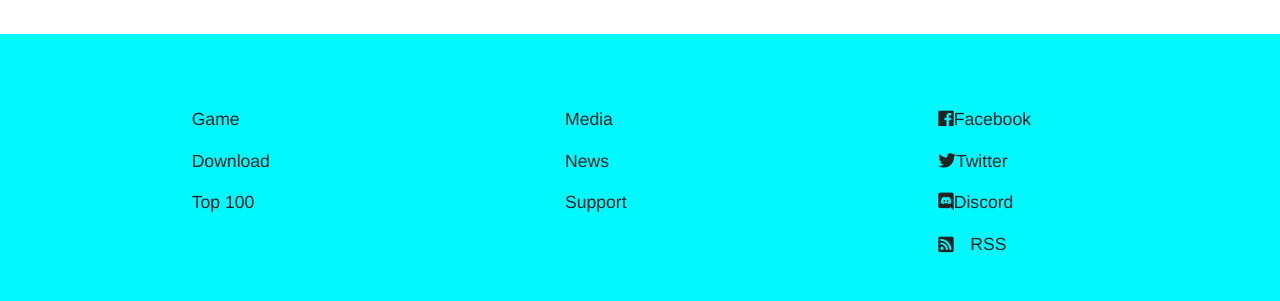
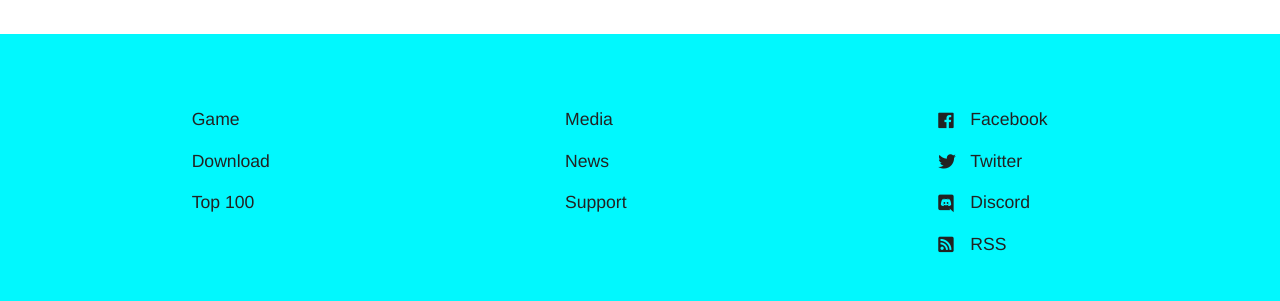
Before and after one commit to sk33lz/spacejawns, a Jekyll site: the page built from docs/index.html, in a window 1280 px wide. Shown: the part 2541-2842 px from the top of the page. Built offline with Jekyll 4.4.1, drawn with Linux system fonts in a browser that asks for light colours; nearby versions of some CDN libraries.

Commit message:
Updating if statement to fix whitespace in footer.

```diff
--- a/docs/_layouts/default.html
+++ b/docs/_layouts/default.html
@@ -107,7 +107,7 @@
 						<ul class="footer-links">
 							{% for link in column.links %}
 								<li>
-									<a {%- if link.new_window -%}target="_blank"{% endif %} href="{% include relative-src.html src=link.link %}" {%- if link.social_icon -%}class="{{ link.social_icon }}-icon"{%- endif -%}>{%- if link.social_icon -%}{% include social-icon.html icon=link.social_icon %}{%- endif -%}{{ link.name }}</a>
+									<a {% if link.new_window %}target="_blank"{% endif %} href="{% include relative-src.html src=link.link %}" {%- if link.social_icon -%}class="{{ link.social_icon }}-icon"{%- endif -%}>{%- if link.social_icon -%}{% include social-icon.html icon=link.social_icon %}{%- endif -%}{{ link.name }}</a>
 								</li>
 							{% endfor %}
 						</ul>
```
